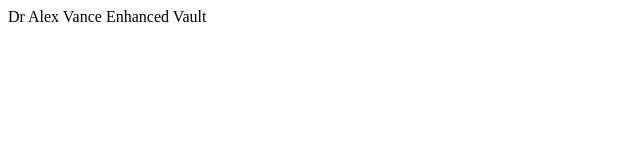
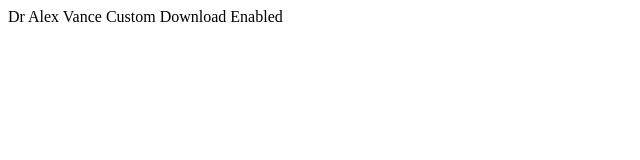
Before and after one commit to Angsumi/ANGSUMAN, a website: page V1/clients/dr-alex-vance/index.html in a window 1280 px wide. Shown: the whole page, without its empty margins (0-640 px from the left). Drawn offline with Linux system fonts and the light colour scheme.

Commit message:
Publish V1 client site: Dr. Alex Vance

```diff
--- a/V1/clients/dr-alex-vance/index.html
+++ b/V1/clients/dr-alex-vance/index.html
@@ -1 +1 @@
-<!DOCTYPE html><html><body>Dr Alex Vance Enhanced Vault</body></html>
+<!DOCTYPE html><html><body>Dr Alex Vance Custom Download Enabled</body></html>
```
